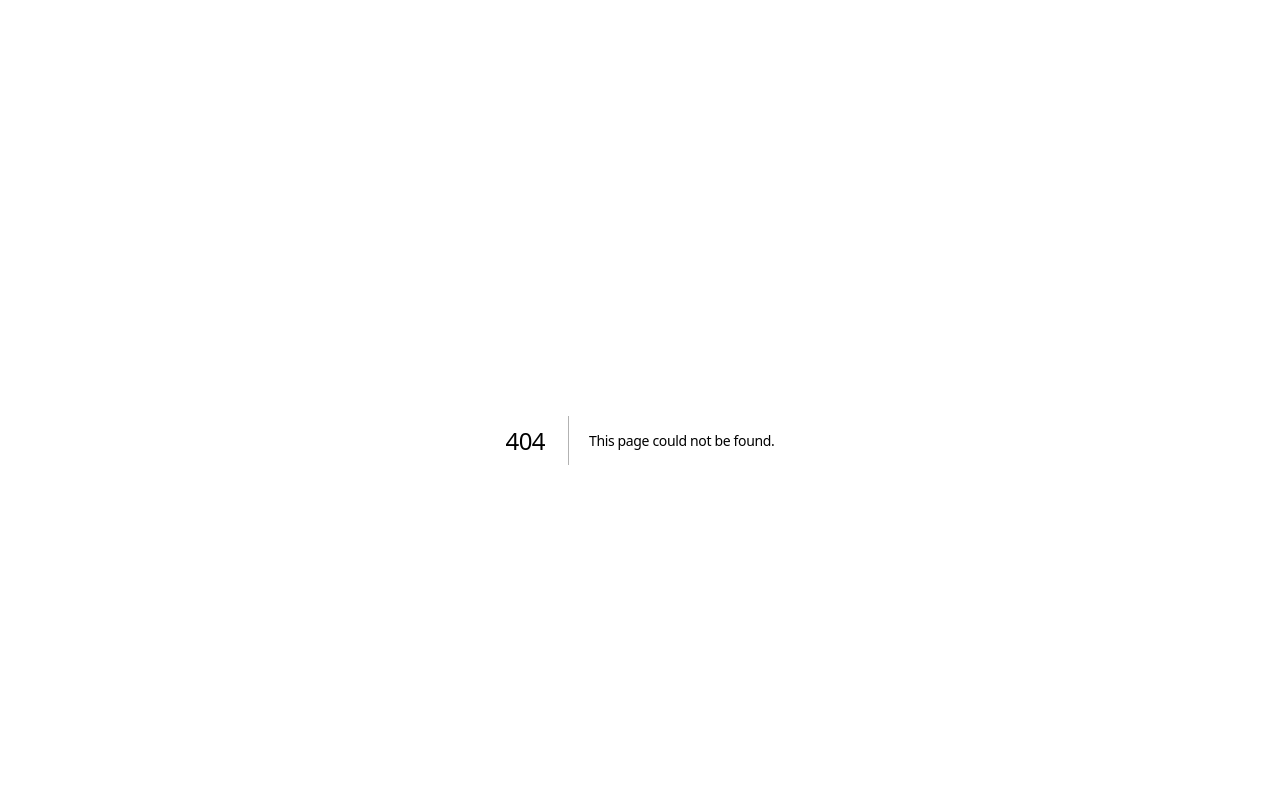
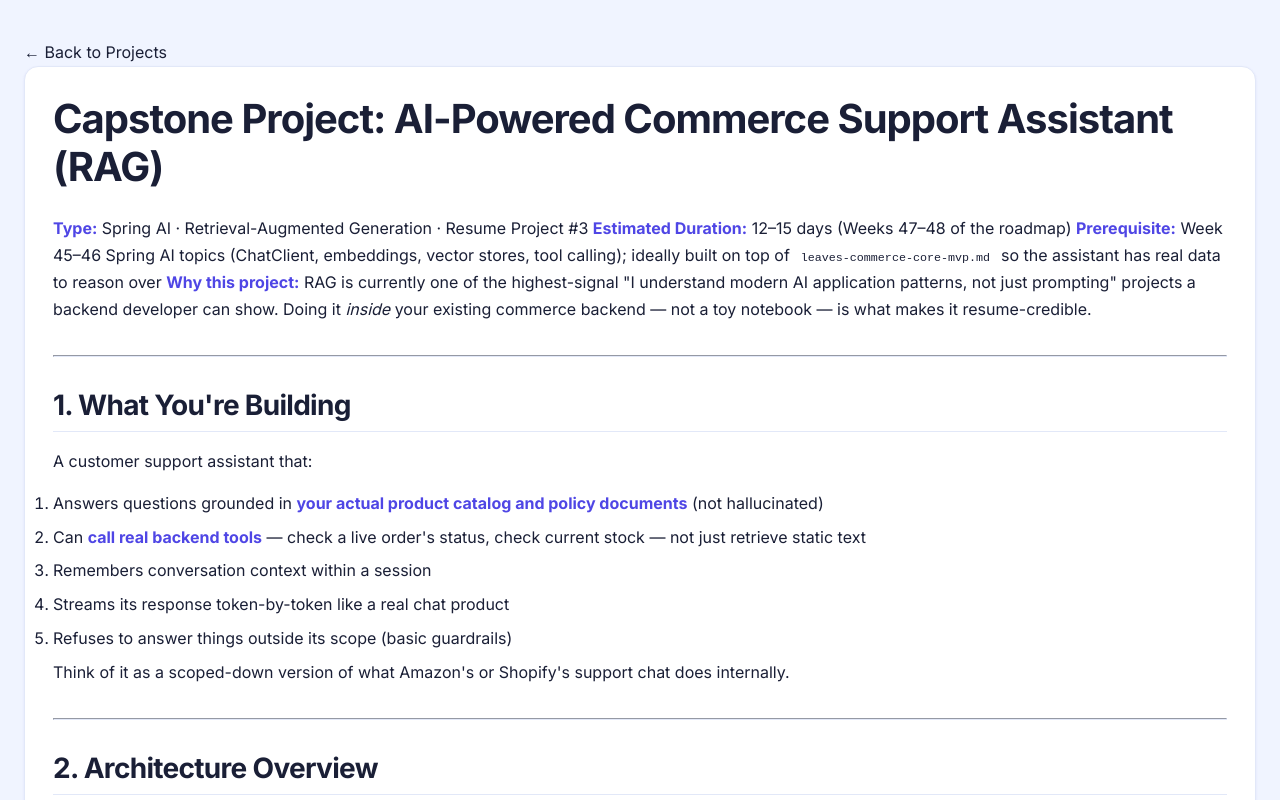
Before and after one commit to rakibulhasan044/java-tracker, a Next.js app: page /capstones/ai-rag-assistant in a window 1280 px wide. Before the commit this address had no page. Shown: the top 800 px of the page. Built offline with nearby package versions, Linux system fonts and the light colour scheme.

Commit message:
bug fixed

```diff
--- a/src/app/api/data/route.ts
+++ b/src/app/api/data/route.ts
@@ -1,6 +1,7 @@
-export const dynamic = 'force-dynamic';
 import { NextResponse } from 'next/server';
 import { Pool } from 'pg';
+
+export const dynamic = 'force-dynamic';
 
 const pool = process.env.DATABASE_URL
   ? new Pool({
@@ -66,9 +67,22 @@ export async function POST(request: Request) {
     await initDb();
     const data = await request.json();
 
+    const currentRes = await pool.query('SELECT progress, notes, submissions, qabank FROM user_data WHERE id = 1');
+    const current = currentRes.rows[0] || { progress: {}, notes: {}, submissions: {}, qabank: [] };
+
+    const nextProgress = data.progress !== undefined ? data.progress : current.progress;
+    const nextNotes = data.notes !== undefined ? data.notes : current.notes;
+    const nextSubmissions = data.submissions !== undefined ? data.submissions : current.submissions;
+    const nextQabank = data.qabank !== undefined ? data.qabank : current.qabank;
+
     await pool.query(
-      'UPDATE user_data SET progress = $1, notes = $2 WHERE id = 1',
-      [JSON.stringify(data.progress || {}), JSON.stringify(data.notes || {}), JSON.stringify(data.submissions || {}), JSON.stringify(data.qabank || [])]
+      'UPDATE user_data SET progress = $1, notes = $2, submissions = $3, qabank = $4 WHERE id = 1',
+      [
+        JSON.stringify(nextProgress || {}),
+        JSON.stringify(nextNotes || {}),
+        JSON.stringify(nextSubmissions || {}),
+        JSON.stringify(nextQabank || [])
+      ]
     );
 
     return NextResponse.json({ success: true });
--- /dev/null
+++ b/src/app/capstones/[slug]/page.tsx
@@ -0,0 +1,34 @@
+import fs from 'fs';
+import path from 'path';
+import ReactMarkdown from 'react-markdown';
+import Link from 'next/link';
+
+export default async function CapstonePage(props: { params: Promise<{ slug: string }> }) {
+  const params = await props.params;
+  const filePath = path.join(process.cwd(), 'public', 'capstones', `${params.slug}.md`);
+  let content = '';
+
+  try {
+    content = fs.readFileSync(filePath, 'utf8');
+  } catch (e) {
+    return (
+      <div className="min-h-screen p-8 max-w-4xl mx-auto flex items-center justify-center flex-col">
+        <div className="text-xl text-red-500 mb-4">Capstone document not found.</div>
+        <Link href="/projects" className="action-btn active inline-block">Return to Projects</Link>
+      </div>
+    );
+  }
+
+  return (
+    <div className="min-h-screen p-8 max-w-4xl mx-auto pb-24">
+      <Link href="/projects" className="text-[var(--primary)] hover:underline mb-8 inline-block font-bold">
+        &larr; Back to Projects
+      </Link>
+      <div className="card p-8 bg-[var(--surface)] border rounded-xl shadow-lg" style={{ borderColor: 'var(--border)' }}>
+        <div className="markdown-container text-[var(--foreground)]">
+          <ReactMarkdown>{content}</ReactMarkdown>
+        </div>
+      </div>
+    </div>
+  );
+}
--- a/src/app/globals.css
+++ b/src/app/globals.css
@@ -390,3 +390,32 @@ h1, h2, h3, h4, h5, h6 {
   background-color: var(--border);
   border-radius: 10px;
 }
+
+.markdown-container h1 { font-size: 2.5rem; font-weight: bold; margin-bottom: 1.5rem; }
+.markdown-container h2 { font-size: 1.75rem; font-weight: bold; margin-top: 2rem; margin-bottom: 1rem; border-bottom: 1px solid var(--border); padding-bottom: 0.5rem; }
+.markdown-container h3 { font-size: 1.25rem; font-weight: bold; margin-top: 1.5rem; margin-bottom: 0.75rem; }
+.markdown-container p { margin-bottom: 1rem; line-height: 1.7; }
+.markdown-container ul { list-style-type: disc; padding-left: 1.5rem; margin-bottom: 1rem; }
+.markdown-container li { margin-bottom: 0.5rem; }
+.markdown-container hr { border-color: var(--border); margin: 2rem 0; }
+.markdown-container code { background-color: var(--bg-hover); padding: 0.2rem 0.4rem; border-radius: 4px; font-family: monospace; font-size: 0.9em; }
+.markdown-container pre { background-color: #1e1e1e; padding: 1rem; border-radius: 8px; overflow-x: auto; margin-bottom: 1.5rem; }
+.markdown-container pre code { background-color: transparent; padding: 0; color: #d4d4d4; }
+.markdown-container table { width: 100%; border-collapse: collapse; margin-bottom: 1.5rem; }
+.markdown-container th, .markdown-container td { border: 1px solid var(--border); padding: 0.75rem; text-align: left; }
+.markdown-container th { background-color: var(--bg-hover); font-weight: bold; }
+
+.markdown-container h1 { font-size: 2.5rem; font-weight: bold; margin-bottom: 1.5rem; }
+.markdown-container h2 { font-size: 1.75rem; font-weight: bold; margin-top: 2rem; margin-bottom: 1rem; border-bottom: 1px solid var(--border); padding-bottom: 0.5rem; }
+.markdown-container h3 { font-size: 1.25rem; font-weight: bold; margin-top: 1.5rem; margin-bottom: 0.75rem; }
+.markdown-container p { margin-bottom: 1rem; line-height: 1.7; }
+.markdown-container ul { list-style-type: disc; padding-left: 1.5rem; margin-bottom: 1rem; }
+.markdown-container li { margin-bottom: 0.5rem; }
+.markdown-container hr { border-color: var(--border); margin: 2rem 0; }
+.markdown-container code { background-color: var(--bg-hover); padding: 0.2rem 0.4rem; border-radius: 4px; font-family: monospace; font-size: 0.9em; }
+.markdown-container pre { background-color: #1a1a1a; padding: 1rem; border-radius: 8px; overflow-x: auto; margin-bottom: 1.5rem; border: 1px solid #333; }
+.markdown-container pre code { background-color: transparent; padding: 0; color: #e5e5e5; }
+.markdown-container table { width: 100%; border-collapse: collapse; margin-bottom: 1.5rem; }
+.markdown-container th, .markdown-container td { border: 1px solid var(--border); padding: 0.75rem; text-align: left; }
+.markdown-container th { background-color: var(--bg-hover); font-weight: bold; }
+.markdown-container strong { font-weight: bold; color: var(--primary); }
--- a/src/app/interview/page.tsx
+++ b/src/app/interview/page.tsx
@@ -48,6 +48,7 @@ export default function InterviewQuestions() {
   const [editA, setEditA] = useState("");
 
   useEffect(() => {
+
     fetch('/api/data', { cache: 'no-store' })
       .then(res => res.json())
       .then(data => {
@@ -61,7 +62,7 @@ export default function InterviewQuestions() {
             catch (e) { console.error(e); }
           }
         }
-        setMounted(true);
+
       })
       .catch(() => setMounted(true));
   }, []);
--- a/src/app/notes/page.tsx
+++ b/src/app/notes/page.tsx
@@ -53,6 +53,7 @@ export default function NotesPage() {
   const [editContent, setEditContent] = useState("");
 
   useEffect(() => {
+
     fetch('/api/data', { cache: 'no-store' })
       .then(res => res.json())
       .then(data => {
@@ -70,7 +71,7 @@ export default function NotesPage() {
             } catch (e) { console.error(e); }
           }
         }
-        setMounted(true);
+
       })
       .catch(() => setMounted(true));
   }, []);
--- a/src/app/projects/page.tsx
+++ b/src/app/projects/page.tsx
@@ -18,7 +18,7 @@ export default function ProjectsPage() {
   const [formData, setFormData] = useState<Record<string, Submission>>({});
 
   useEffect(() => {
-    fetch("/api/data")
+        fetch('/api/data', { cache: 'no-store' })
       .then(res => res.json())
       .then(data => {
         if (data.submissions && Object.keys(data.submissions).length > 0) {
@@ -36,7 +36,7 @@ export default function ProjectsPage() {
 
   const syncToServer = async (newSubmissions: SubmissionsData) => {
     try {
-      const res = await fetch("/api/data");
+      const res = await fetch('/api/data', { cache: 'no-store' });
       const current = await res.json();
       await fetch("/api/data", {
         method: "POST",
@@ -109,7 +109,7 @@ export default function ProjectsPage() {
                 <p className="text-lg text-muted mt-2">{project.description}</p>
                 {(project as any).capstoneDoc && (
                   <div className="mt-4">
-                    <a href={'/' + (project as any).capstoneDoc} target="_blank" rel="noreferrer" className="action-btn active inline-flex items-center text-sm" style={{ height: '36px' }}>
+                    <a href={'/' + ((project as any).capstoneDoc).replace('.md', '')} target="_blank" rel="noreferrer" className="action-btn active inline-flex items-center text-sm" style={{ height: '36px' }}>
                       <span className="mr-2">📄</span> View Full Capstone Specification
                     </a>
                   </div>
```
Also changed, not shown: src/app/page.tsx (+4 -3 lines).
